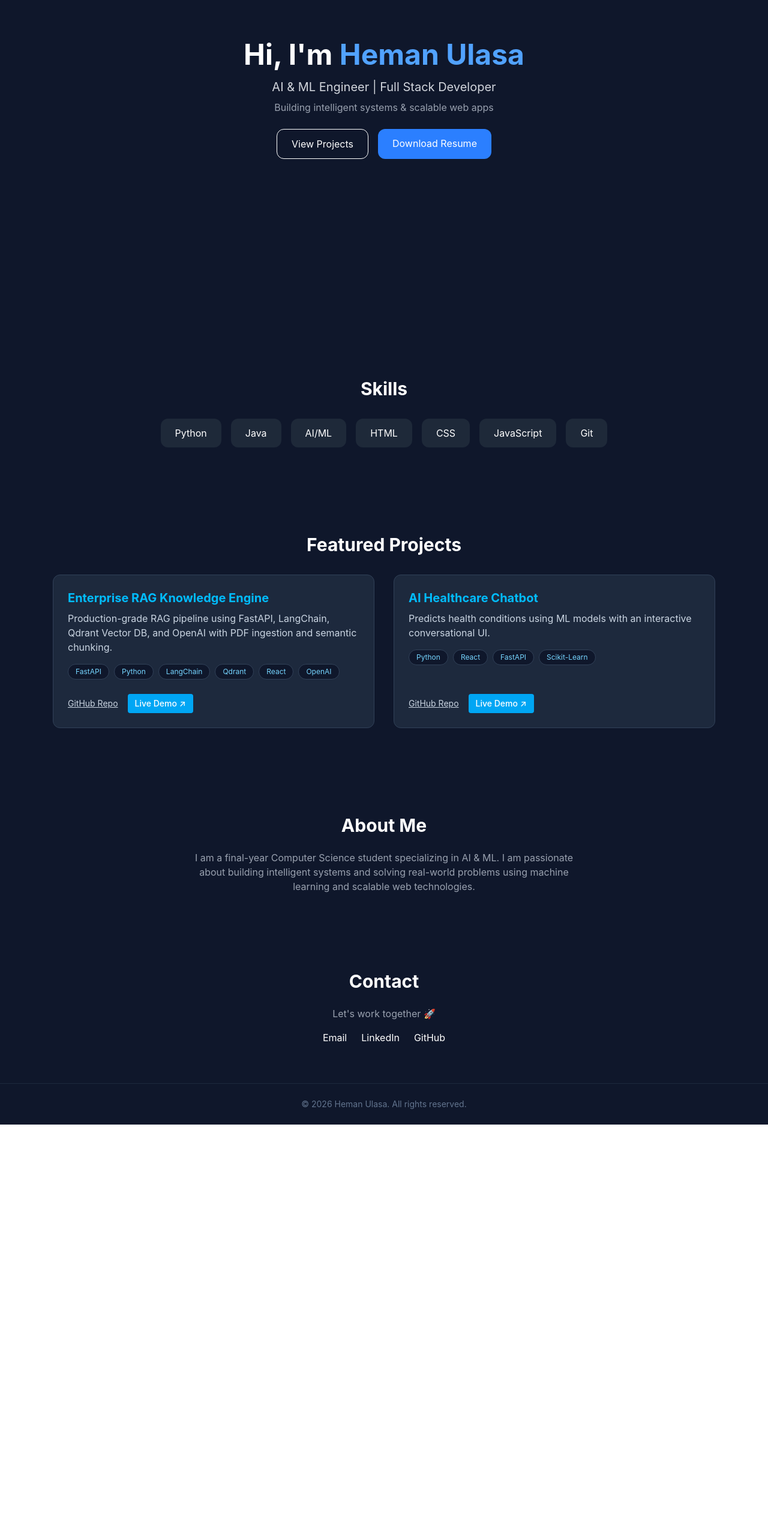
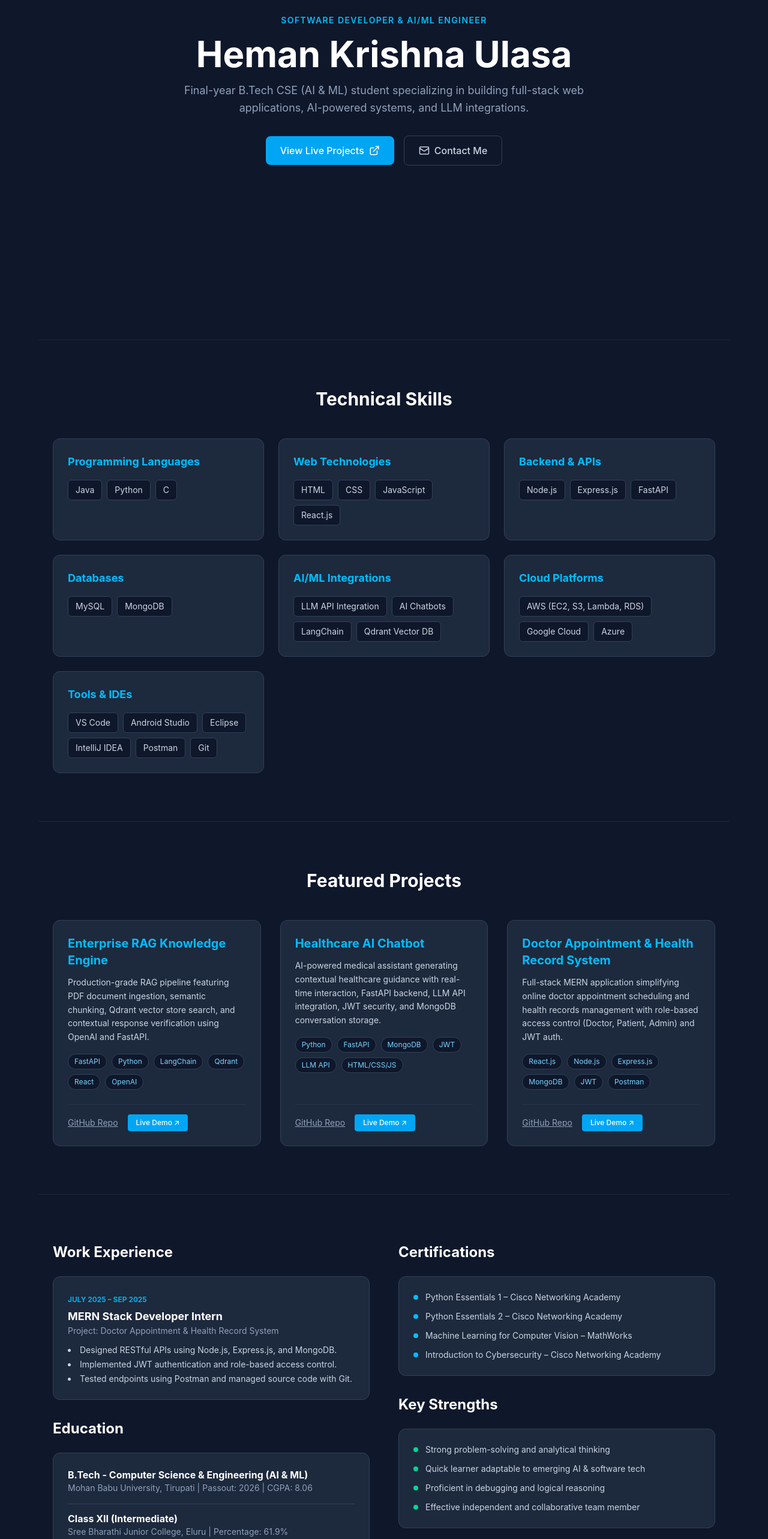
Before and after one commit to hemanulasa884-creator/heman-portfolio, a React (Vite) app: page / in a window 1280 px wide. Shown: the part 234-2800 px from the top of the page at 60% size. Before the commit the page ends 2109 px from the top, so only its background shows below. Built offline with nearby package versions, Linux system fonts and the light colour scheme.

Commit message:
Update portfolio with full resume details and Framer Motion animations

```diff
--- a/package.json
+++ b/package.json
@@ -11,6 +11,8 @@
   },
   "dependencies": {
     "@tailwindcss/vite": "^4.3.3",
+    "framer-motion": "^13.1.1",
+    "lucide-react": "^1.33.0",
     "react": "^19.2.8",
     "react-dom": "^19.2.8"
   },
--- a/src/components/About.jsx
+++ b/src/components/About.jsx
@@ -1,12 +1,74 @@
+import React from 'react';
+import { motion } from 'framer-motion';
+
 export default function About() {
   return (
-    <section className="py-16 text-center px-4">
-      <h2 className="text-3xl font-bold mb-6">About Me</h2>
+    <section id="about" className="py-20 px-6 max-w-6xl mx-auto border-t border-slate-800">
+      <div className="grid lg:grid-cols-2 gap-12">
+        {/* Experience & Education */}
+        <motion.div initial={{ opacity: 0, x: -20 }} whileInView={{ opacity: 1, x: 0 }} viewport={{ once: true }}>
+          <h2 className="text-2xl font-bold text-white mb-6">Work Experience</h2>
+          <div className="bg-slate-800 p-6 rounded-xl border border-slate-700 mb-8">
+            <span className="text-xs text-sky-400 font-semibold uppercase">July 2025 – Sep 2025</span>
+            <h3 className="text-lg font-bold text-white mt-1">MERN Stack Developer Intern</h3>
+            <p className="text-slate-400 text-sm mb-3">Project: Doctor Appointment & Health Record System</p>
+            <ul className="list-disc list-inside text-slate-300 text-sm space-y-1">
+              <li>Designed RESTful APIs using Node.js, Express.js, and MongoDB.</li>
+              <li>Implemented JWT authentication and role-based access control.</li>
+              <li>Tested endpoints using Postman and managed source code with Git.</li>
+            </ul>
+          </div>
 
-      <p className="max-w-2xl mx-auto text-gray-400">
-        I am a final-year Computer Science student specializing in AI & ML.
-        I am passionate about building intelligent systems and solving real-world problems using machine learning and scalable web technologies.
-      </p>
+          <h2 className="text-2xl font-bold text-white mb-6">Education</h2>
+          <div className="bg-slate-800 p-6 rounded-xl border border-slate-700 space-y-4">
+            <div>
+              <h3 className="text-white font-bold">B.Tech - Computer Science & Engineering (AI & ML)</h3>
+              <p className="text-slate-400 text-sm">Mohan Babu University, Tirupati | Passout: 2026 | CGPA: 8.06</p>
+            </div>
+            <div className="border-t border-slate-700 pt-3">
+              <h3 className="text-white font-bold">Class XII (Intermediate)</h3>
+              <p className="text-slate-400 text-sm">Sree Bharathi Junior College, Eluru | Percentage: 61.9%</p>
+            </div>
+            <div className="border-t border-slate-700 pt-3">
+              <h3 className="text-white font-bold">Class X (SSC)</h3>
+              <p className="text-slate-400 text-sm">Sree Bharathi School, Eluru | Percentage: 99%</p>
+            </div>
+          </div>
+        </motion.div>
+
+        {/* Certifications & Strengths */}
+        <motion.div initial={{ opacity: 0, x: 20 }} whileInView={{ opacity: 1, x: 0 }} viewport={{ once: true }}>
+          <h2 className="text-2xl font-bold text-white mb-6">Certifications</h2>
+          <div className="bg-slate-800 p-6 rounded-xl border border-slate-700 mb-8 space-y-3">
+            {[
+              "Python Essentials 1 – Cisco Networking Academy",
+              "Python Essentials 2 – Cisco Networking Academy",
+              "Machine Learning for Computer Vision – MathWorks",
+              "Introduction to Cybersecurity – Cisco Networking Academy"
+            ].map((cert, idx) => (
+              <div key={idx} className="flex items-center gap-3 text-slate-300 text-sm">
+                <span className="w-2 h-2 rounded-full bg-sky-400"></span>
+                {cert}
+              </div>
+            ))}
+          </div>
+
+          <h2 className="text-2xl font-bold text-white mb-6">Key Strengths</h2>
+          <div className="bg-slate-800 p-6 rounded-xl border border-slate-700 space-y-3">
+            {[
+              "Strong problem-solving and analytical thinking",
+              "Quick learner adaptable to emerging AI & software tech",
+              "Proficient in debugging and logical reasoning",
+              "Effective independent and collaborative team member"
+            ].map((str, idx) => (
+              <div key={idx} className="flex items-center gap-3 text-slate-300 text-sm">
+                <span className="w-2 h-2 rounded-full bg-emerald-400"></span>
+                {str}
+              </div>
+            ))}
+          </div>
+        </motion.div>
+      </div>
     </section>
   );
 }
--- a/src/components/Hero.jsx
+++ b/src/components/Hero.jsx
@@ -1,27 +1,35 @@
+import React from 'react';
+import { motion } from 'framer-motion';
+import { Github, Mail, Phone, ExternalLink } from 'lucide-react';
+
 export default function Hero() {
   return (
-    <section className="h-screen flex flex-col justify-center items-center text-center px-4">
-      <h1 className="text-5xl font-bold">
-        Hi, I'm <span className="text-blue-400">Heman Ulasa</span>
-      </h1>
+    <section className="min-h-screen flex items-center justify-center px-6 pt-12 pb-20 max-w-6xl mx-auto">
+      <motion.div
+        initial={{ opacity: 0, y: 20 }}
+        animate={{ opacity: 1, y: 0 }}
+        transition={{ duration: 0.6 }}
+        className="text-center"
+      >
+        <span className="text-sky-400 font-semibold text-sm tracking-widest uppercase mb-4 block">
+          Software Developer & AI/ML Engineer
+        </span>
+        <h1 className="text-4xl md:text-6xl font-bold text-white mb-4">
+          Heman Krishna Ulasa
+        </h1>
+        <p className="text-slate-400 text-base md:text-lg max-w-2xl mx-auto mb-8 leading-relaxed">
+          Final-year B.Tech CSE (AI & ML) student specializing in building full-stack web applications, AI-powered systems, and LLM integrations.
+        </p>
 
-      <p className="mt-4 text-xl text-gray-300">
-        AI & ML Engineer | Full Stack Developer
-      </p>
-
-      <p className="mt-2 text-gray-400">
-        Building intelligent systems & scalable web apps
-      </p>
-
-      <div className="mt-6 flex gap-4">
-        <a href="#projects" className="px-6 py-3 border rounded-xl hover:bg-white hover:text-black">
-          View Projects
-        </a>
-
-        <a href="/resume.pdf" download className="px-6 py-3 rounded-xl bg-blue-500 hover:scale-105">
-          Download Resume
-        </a>
-      </div>
+        <div className="flex flex-wrap gap-4 justify-center items-center">
+          <a href="#projects" className="bg-sky-500 hover:bg-sky-600 text-white font-medium px-6 py-3 rounded-lg transition flex items-center gap-2">
+            View Live Projects <ExternalLink size={18} />
+          </a>
+          <a href="mailto:hemanulasa884@gmail.com" className="border border-slate-700 hover:border-slate-500 text-slate-300 font-medium px-6 py-3 rounded-lg transition flex items-center gap-2">
+            <Mail size={18} /> Contact Me
+          </a>
+        </div>
+      </motion.div>
     </section>
   );
 }
--- a/src/components/Projects.jsx
+++ b/src/components/Projects.jsx
@@ -1,49 +1,65 @@
 import React from 'react';
+import { motion } from 'framer-motion';
 
 const projects = [
   {
     title: "Enterprise RAG Knowledge Engine",
-    desc: "Production-grade RAG pipeline using FastAPI, LangChain, Qdrant Vector DB, and OpenAI with PDF ingestion and semantic chunking.",
+    desc: "Production-grade RAG pipeline featuring PDF document ingestion, semantic chunking, Qdrant vector store search, and contextual response verification using OpenAI and FastAPI.",
     github: "https://github.com/hemanulasa884-creator/heman-portfolio/tree/main/enterprise-rag-engine",
-    demo: "http://localhost:5174", // Replace with your deployed URL (e.g. Vercel) when live
+    demo: "http://localhost:5174",
     tags: ["FastAPI", "Python", "LangChain", "Qdrant", "React", "OpenAI"]
   },
   {
-    title: "AI Healthcare Chatbot",
-    desc: "Predicts health conditions using ML models with an interactive conversational UI.",
+    title: "Healthcare AI Chatbot",
+    desc: "AI-powered medical assistant generating contextual healthcare guidance with real-time interaction, FastAPI backend, LLM API integration, JWT security, and MongoDB conversation storage.",
     github: "https://github.com/hemanulasa884-creator/heman-portfolio",
     demo: "#",
-    tags: ["Python", "React", "FastAPI", "Scikit-Learn"]
+    tags: ["Python", "FastAPI", "MongoDB", "JWT", "LLM API", "HTML/CSS/JS"]
+  },
+  {
+    title: "Doctor Appointment & Health Record System",
+    desc: "Full-stack MERN application simplifying online doctor appointment scheduling and health records management with role-based access control (Doctor, Patient, Admin) and JWT auth.",
+    github: "https://github.com/hemanulasa884-creator/heman-portfolio",
+    demo: "#",
+    tags: ["React.js", "Node.js", "Express.js", "MongoDB", "JWT", "Postman"]
   }
 ];
 
 export default function Projects() {
   return (
-    <section id="projects" className="py-20 px-6 max-w-6xl mx-auto">
-      <h2 className="text-3xl font-bold mb-8 text-center text-white">Featured Projects</h2>
-      <div className="grid md:grid-cols-2 gap-8">
+    <section id="projects" className="py-20 px-6 max-w-6xl mx-auto border-t border-slate-800">
+      <h2 className="text-3xl font-bold mb-12 text-center text-white">Featured Projects</h2>
+      <div className="grid md:grid-cols-2 lg:grid-cols-3 gap-8">
         {projects.map((p, index) => (
-          <div key={index} className="bg-slate-800 p-6 rounded-xl border border-slate-700 flex flex-col justify-between">
+          <motion.div
+            key={index}
+            initial={{ opacity: 0, scale: 0.95 }}
+            whileInView={{ opacity: 1, scale: 1 }}
+            viewport={{ once: true }}
+            whileHover={{ y: -8 }}
+            transition={{ duration: 0.3 }}
+            className="bg-slate-800 p-6 rounded-xl border border-slate-700 flex flex-col justify-between"
+          >
             <div>
-              <h3 className="text-xl font-bold mb-2 text-sky-400">{p.title}</h3>
-              <p className="text-slate-300 mb-4">{p.desc}</p>
+              <h3 className="text-xl font-bold mb-3 text-sky-400">{p.title}</h3>
+              <p className="text-slate-300 text-sm mb-4 leading-relaxed">{p.desc}</p>
               <div className="flex flex-wrap gap-2 mb-6">
                 {p.tags.map((tag, tIdx) => (
-                  <span key={tIdx} className="bg-slate-900 text-sky-300 text-xs px-3 py-1 rounded-full border border-slate-700">
+                  <span key={tIdx} className="bg-slate-900 text-sky-300 text-xs px-2.5 py-1 rounded-full border border-slate-700">
                     {tag}
                   </span>
                 ))}
               </div>
             </div>
-            <div className="flex gap-4 items-center">
-              <a href={p.github} target="_blank" rel="noreferrer" className="text-slate-300 hover:text-white underline text-sm">
+            <div className="flex gap-4 items-center pt-4 border-t border-slate-700/50">
+              <a href={p.github} target="_blank" rel="noreferrer" className="text-slate-400 hover:text-white text-sm underline">
                 GitHub Repo
               </a>
-              <a href={p.demo} target="_blank" rel="noreferrer" className="bg-sky-500 hover:bg-sky-600 text-white font-medium px-3 py-1.5 rounded text-sm transition">
+              <a href={p.demo} target="_blank" rel="noreferrer" className="bg-sky-500 hover:bg-sky-600 text-white font-medium px-3.5 py-1.5 rounded text-xs transition">
                 Live Demo ↗
               </a>
             </div>
-          </div>
+          </motion.div>
         ))}
       </div>
     </section>
--- a/src/components/Skills.jsx
+++ b/src/components/Skills.jsx
@@ -1,15 +1,40 @@
+import React from 'react';
+import { motion } from 'framer-motion';
+
+const skillCategories = [
+  { name: "Programming Languages", skills: ["Java", "Python", "C"] },
+  { name: "Web Technologies", skills: ["HTML", "CSS", "JavaScript", "React.js"] },
+  { name: "Backend & APIs", skills: ["Node.js", "Express.js", "FastAPI"] },
+  { name: "Databases", skills: ["MySQL", "MongoDB"] },
+  { name: "AI/ML Integrations", skills: ["LLM API Integration", "AI Chatbots", "LangChain", "Qdrant Vector DB"] },
+  { name: "Cloud Platforms", skills: ["AWS (EC2, S3, Lambda, RDS)", "Google Cloud", "Azure"] },
+  { name: "Tools & IDEs", skills: ["VS Code", "Android Studio", "Eclipse", "IntelliJ IDEA", "Postman", "Git"] }
+];
+
 export default function Skills() {
-  const skills = ["Python", "Java", "AI/ML", "HTML", "CSS", "JavaScript", "Git"];
-
   return (
-    <section className="py-16 text-center">
-      <h2 className="text-3xl font-bold mb-8">Skills</h2>
-
-      <div className="flex flex-wrap justify-center gap-4">
-        {skills.map((skill, i) => (
-          <div key={i} className="px-6 py-3 bg-gray-800 rounded-xl hover:bg-blue-500">
-            {skill}
-          </div>
+    <section id="skills" className="py-20 px-6 max-w-6xl mx-auto border-t border-slate-800">
+      <h2 className="text-3xl font-bold mb-12 text-center text-white">Technical Skills</h2>
+      <div className="grid md:grid-cols-2 lg:grid-cols-3 gap-6">
+        {skillCategories.map((cat, idx) => (
+          <motion.div
+            key={idx}
+            initial={{ opacity: 0, y: 20 }}
+            whileInView={{ opacity: 1, y: 0 }}
+            viewport={{ once: true }}
+            transition={{ duration: 0.4, delay: idx * 0.1 }}
+            whileHover={{ y: -5 }}
+            className="bg-slate-800 p-6 rounded-xl border border-slate-700"
+          >
+            <h3 className="text-sky-400 font-bold mb-4 text-lg">{cat.name}</h3>
+            <div className="flex flex-wrap gap-2">
+              {cat.skills.map((s, sIdx) => (
+                <span key={sIdx} className="bg-slate-900 text-slate-300 text-sm px-3 py-1.5 rounded-md border border-slate-700">
+                  {s}
+                </span>
+              ))}
+            </div>
+          </motion.div>
         ))}
       </div>
     </section>
```
Also changed, not shown: 1 other file (tests, documents, lock files or other folders).
